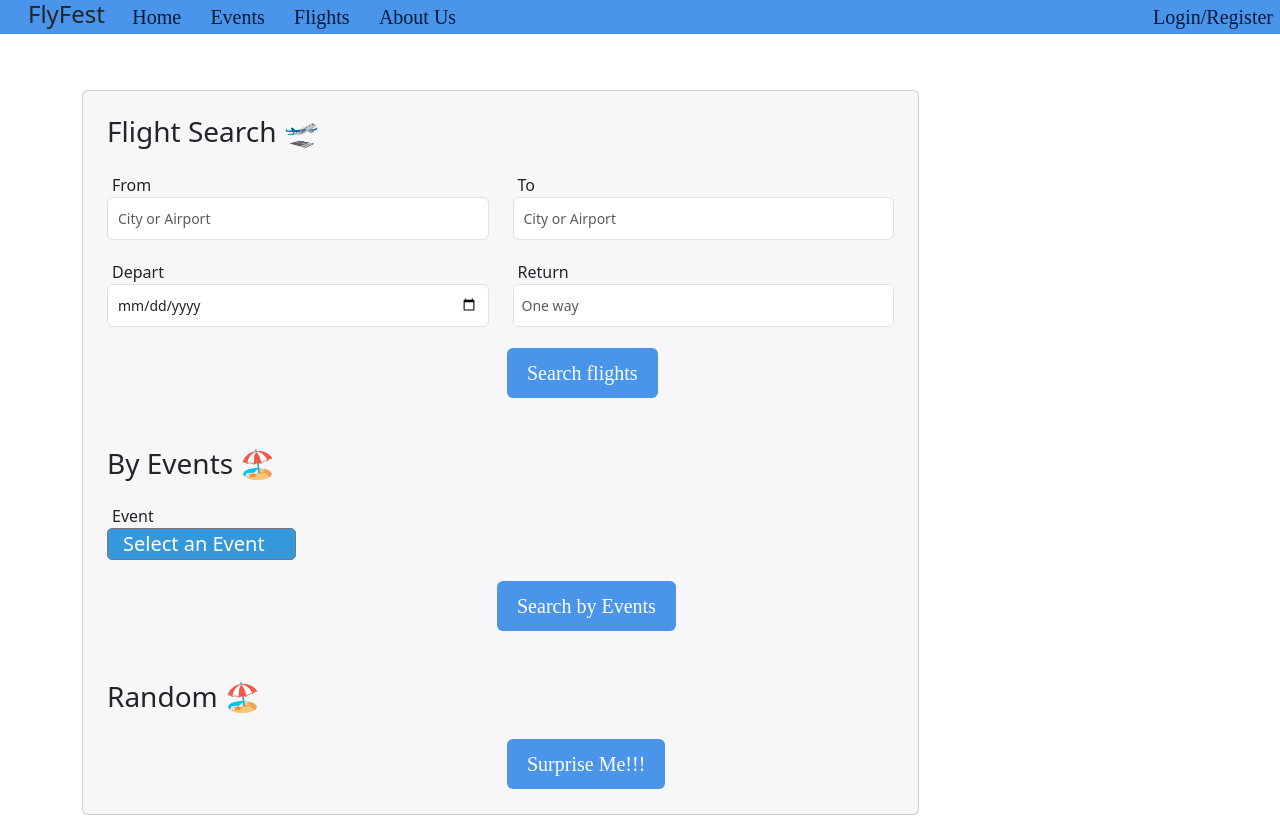
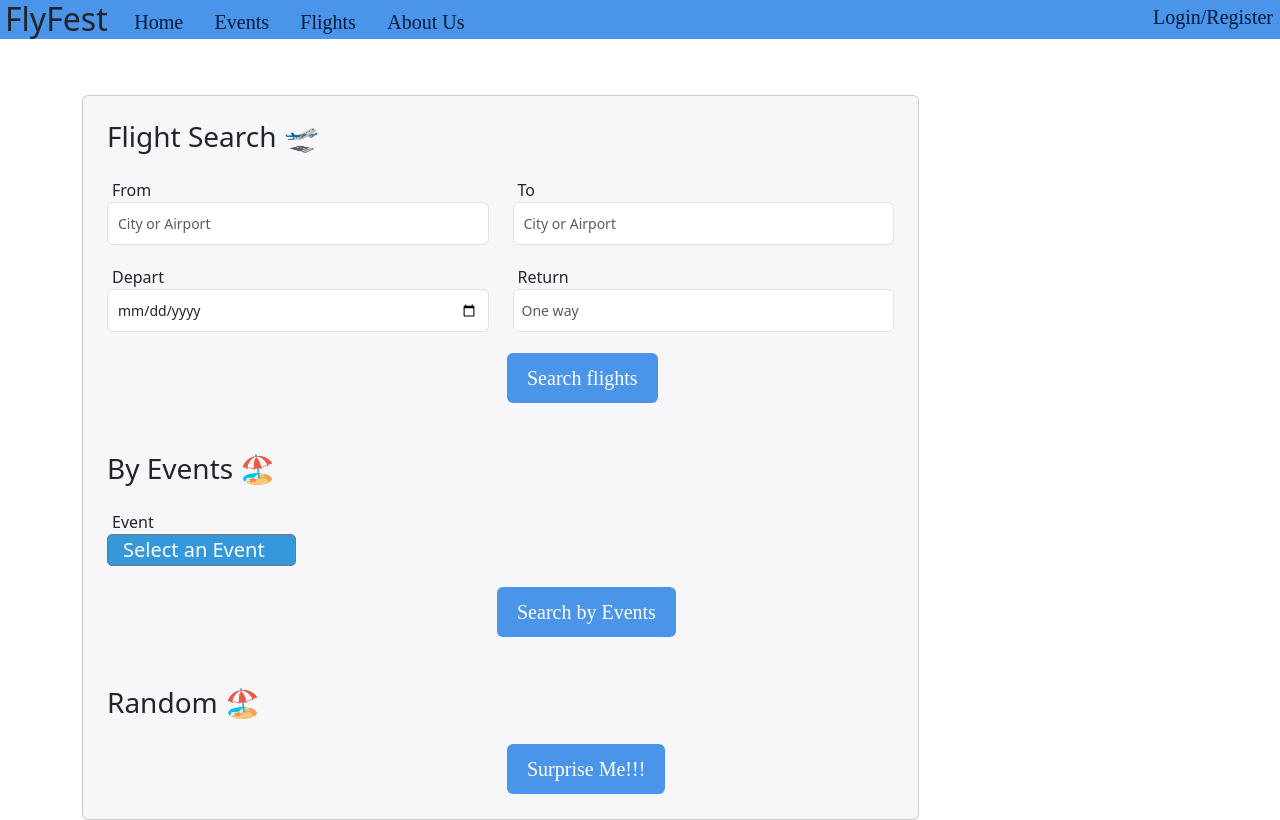
Before and after one commit to Dhruvsaini195/Minor, a plain HTML site: page index.html in a window 1280 px wide. Drawn offline with nearby package versions, Linux system fonts and the light colour scheme.

Commit message:
Update index.html

```diff
--- a/index.html
+++ b/index.html
@@ -8,7 +8,7 @@
 <script src="script.js"></script>
 <body>
     <div class="head">
-        <h4 style="background-color:rgb(74, 148, 233) ;">
+        <h2 style="background-color:rgb(74, 148, 233) ;">
             <label  id="logo">FlyFest</label>
             <button class="btn btn1">Home</button>
             <button class="btn btn2">Events</button>
```
